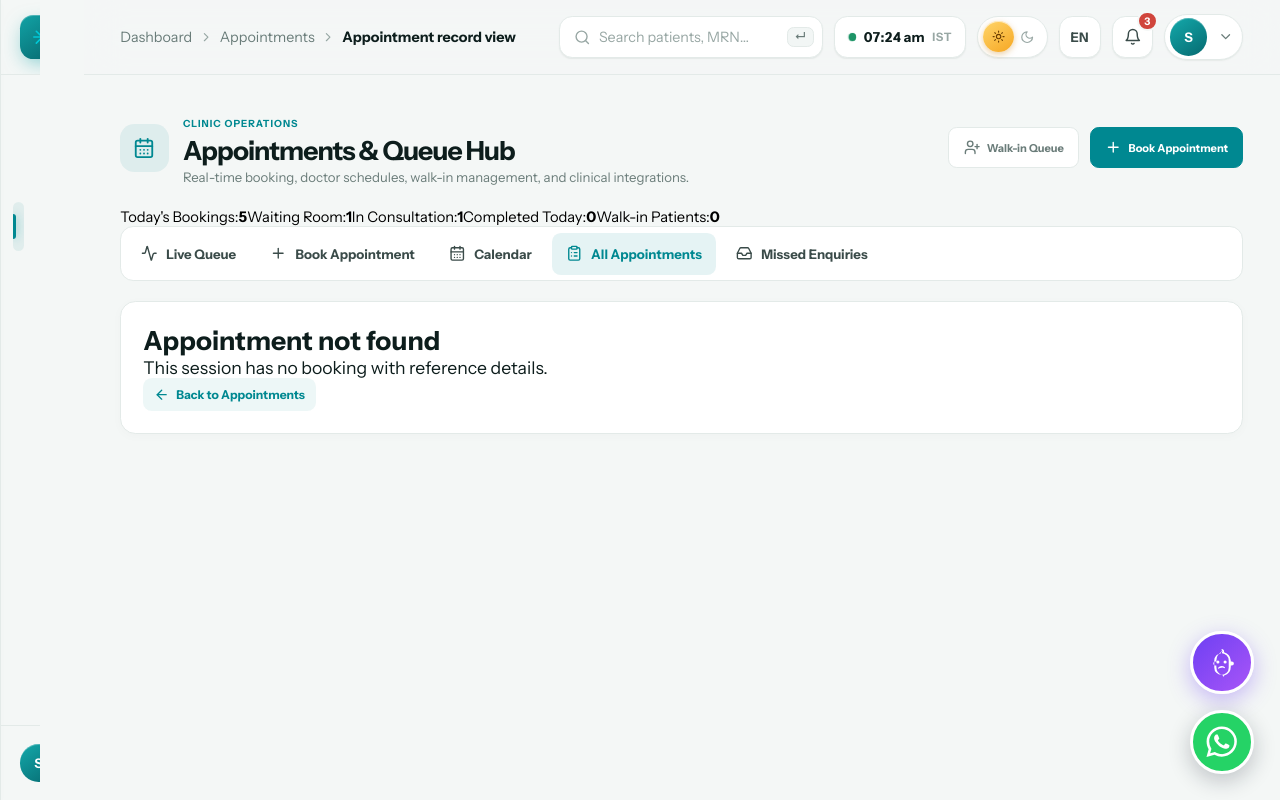
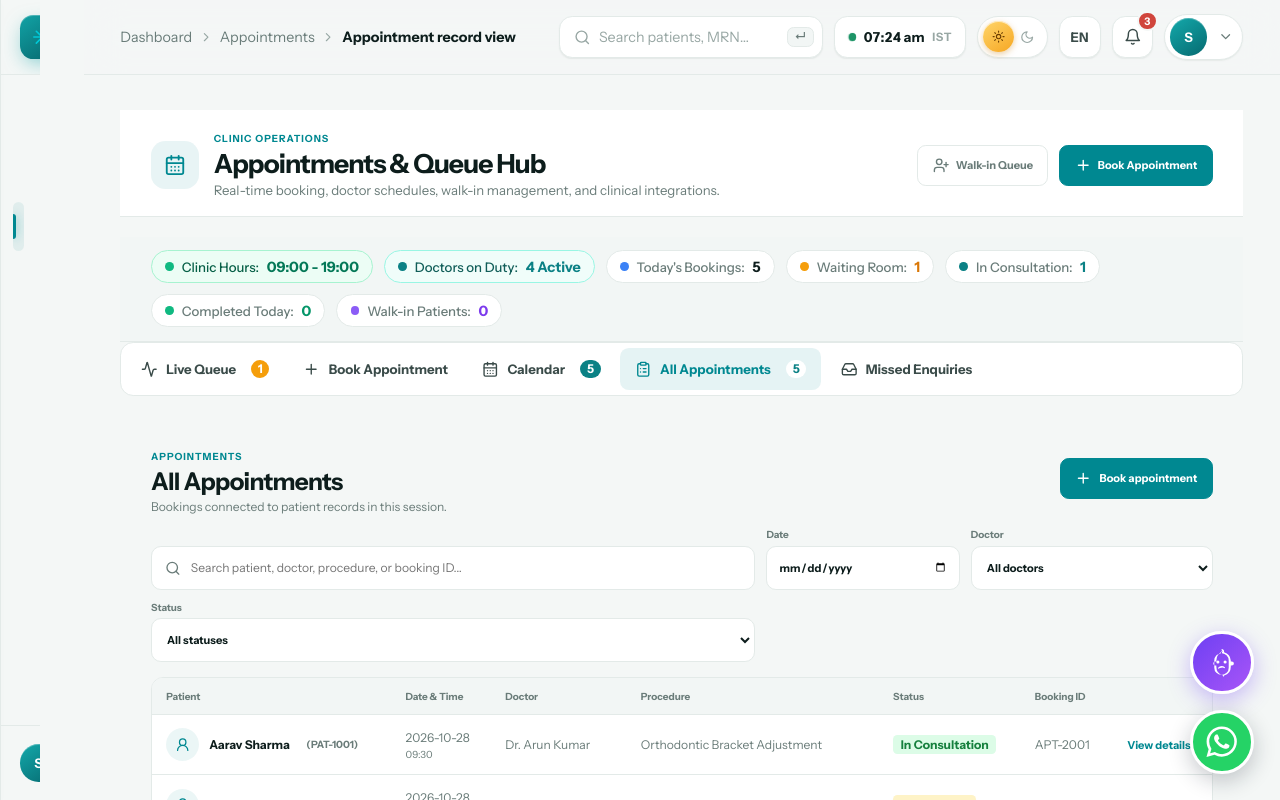
Before and after one commit to WHITEMATRIX24/DocMatrix, a React (Vite) app: page /appointments/details in a window 1280 px wide. Shown: the top 800 px of the page. Built offline with nearby package versions, Linux system fonts and the light colour scheme; sample sign-in values are in the browser's storage; a web font is replaced by a local one.

Commit message:
feat(appointments): wire calendar and live queue routing, import calendar.css, and enhance widget convenience

```diff
--- a/src/features/pageMap.ts
+++ b/src/features/pageMap.ts
@@ -24,11 +24,18 @@ export const LAUNCH_PAGE_MAP: PageMeta[] = [
     importFn: () => import('@/pages/appointments/AppointmentDetailPage'),
   },
   {
-    id: 'appt.details-list',
+    id: 'appt.queue',
     area: 'appointments',
-    filename: 'AppointmentDetailsPage.tsx',
-    componentName: 'AppointmentDetailsPage',
-    importFn: () => import('@/pages/appointments/AppointmentDetailsPage'),
+    filename: 'LiveQueuePage.tsx',
+    componentName: 'LiveQueuePage',
+    importFn: () => import('@/pages/appointments/LiveQueuePage'),
+  },
+  {
+    id: 'appt.calendar',
+    area: 'appointments',
+    filename: 'CalendarPage.tsx',
+    componentName: 'CalendarPage',
+    importFn: () => import('@/pages/appointments/CalendarPage'),
   },
   {
     id: 'appt.enquiries',
--- a/src/pages/appointments/AppointmentDetailPage.tsx
+++ b/src/pages/appointments/AppointmentDetailPage.tsx
@@ -1,4 +1,5 @@
 import React, { useState } from 'react'
+import './calendar.css'
 import { Link, useNavigate, useParams } from 'react-router-dom'
 import {
   ArrowLeft,
--- a/src/pages/appointments/AppointmentsWorkspace.tsx
+++ b/src/pages/appointments/AppointmentsWorkspace.tsx
@@ -1,7 +1,8 @@
 import React, { useMemo } from 'react'
 import { useNavigate } from 'react-router-dom'
 import { CalendarDays, ClipboardList, Inbox, Plus, Activity, UserPlus, CheckCircle2, Clock } from 'lucide-react'
-import { useClinicData } from '@/services/clinicStore'
+import { useClinicData, CLINIC_CONFIG, DENTISTS } from '@/services/clinicStore'
+import './calendar.css'
 
 type AppointmentTab = {
   id: string
@@ -77,6 +78,26 @@ export default function AppointmentsWorkspace({ activeFeatureId, children }: App
 
       {/* Convenient Live KPI Overview Widget Strip */}
       <div className="workspace-kpi-strip">
+        <div
+          className="kpi-widget-pill"
+          style={{ cursor: 'default', background: '#ecfdf5', borderColor: '#a7f3d0' }}
+          title="Clinic operating schedule"
+        >
+          <span className="kpi-dot green" />
+          <span className="kpi-label" style={{ color: '#065f46' }}>Clinic Hours:</span>
+          <strong className="kpi-value" style={{ color: '#047857' }}>{CLINIC_CONFIG.openingTime} - {CLINIC_CONFIG.closingTime}</strong>
+        </div>
+
+        <div
+          className="kpi-widget-pill"
+          style={{ cursor: 'default', background: '#f0fdfa', borderColor: '#99f6e4' }}
+          title="Dentists on duty today"
+        >
+          <span className="kpi-dot teal" />
+          <span className="kpi-label" style={{ color: '#115e59' }}>Doctors on Duty:</span>
+          <strong className="kpi-value" style={{ color: '#0b8185' }}>{DENTISTS.length} Active</strong>
+        </div>
+
         <button
           className="kpi-widget-pill"
           onClick={() => navigate('/appointments/calendar')}
@@ -132,6 +153,19 @@ export default function AppointmentsWorkspace({ activeFeatureId, children }: App
         {tabs.map((tab) => {
           const Icon = tab.icon
           const active = selectedTabId === tab.id
+          let badge: number | null = null
+          let badgeColor = ''
+          if (tab.id === 'appt.queue' && waitingCount > 0) {
+            badge = waitingCount
+            badgeColor = '#f59e0b'
+          } else if (tab.id === 'appt.calendar' && todayAppts.length > 0) {
+            badge = todayAppts.length
+            badgeColor = '#0b8185'
+          } else if (tab.id === 'appt.details-list' && appointments.length > 0) {
+            badge = appointments.length
+            badgeColor = '#64748b'
+          }
+
           return (
             <button
               key={tab.id}
@@ -141,6 +175,22 @@ export default function AppointmentsWorkspace({ activeFeatureId, children }: App
             >
               <Icon size={15} />
               <span>{tab.label}</span>
+              {badge !== null && (
+                <span
+                  style={{
+                    marginLeft: '6px',
+                    padding: '1px 6px',
+                    fontSize: '11px',
+                    fontWeight: 700,
+                    borderRadius: '10px',
+                    background: active ? '#ffffff' : (badgeColor || '#0b8185'),
+                    color: active ? '#0b8185' : '#ffffff',
+                    lineHeight: '1.3'
+                  }}
+                >
+                  {badge}
+                </span>
+              )}
             </button>
           )
         })}
--- a/src/pages/appointments/CalendarPage.tsx
+++ b/src/pages/appointments/CalendarPage.tsx
@@ -1,4 +1,5 @@
 import React, { useState, useMemo } from 'react'
+import './calendar.css'
 import { useNavigate, Link } from 'react-router-dom'
 import {
   Calendar,
--- a/src/pages/appointments/LiveQueuePage.tsx
+++ b/src/pages/appointments/LiveQueuePage.tsx
@@ -1,4 +1,5 @@
 import React, { useState } from 'react'
+import './calendar.css'
 import { Link } from 'react-router-dom'
 import {
   Activity,
--- a/src/pages/appointments/NewAppointmentPage.tsx
+++ b/src/pages/appointments/NewAppointmentPage.tsx
@@ -1,4 +1,5 @@
 import React, { useState, useMemo } from 'react'
+import './calendar.css'
 import { useNavigate, Link, useSearchParams } from 'react-router-dom'
 import {
   CalendarDays,
--- a/src/routes/appRoutes.jsx
+++ b/src/routes/appRoutes.jsx
@@ -15,6 +15,7 @@ import StaffPortal from '@/StaffPortal'
 import ForgotPassword from '@/pages/ForgotPassword'
 
 // Lazy-load all launch feature components
+const AppointmentDetailsPage = lazy(() => import('@/pages/appointments/AppointmentDetailsPage'))
 const lazyComponents = {}
 for (const page of LAUNCH_PAGE_MAP) {
   lazyComponents[page.id] = lazy(page.importFn)
@@ -87,10 +88,20 @@ export function AppRoutes({
         {/* 5. Protected Area Hub Pages (Decision D4: Accounts and Settings role-limited) */}
         <Route
           path="/appointments"
-          element={<CalendarPage />}
+          element={<Navigate to="/appointments/calendar" replace />}
         />
-        <Route path="/appointments/queue" element={<CalendarPage />} />
-        <Route path="/appointments/calendar" element={<CalendarPage />} />
+        <Route
+          path="/appointments/details"
+          element={
+            <ProtectedRoute currentUser={currentUser}>
+              <AppointmentsWorkspace activeFeatureId="appt.details-list">
+                <Suspense fallback={<PageFallback />}>
+                  <AppointmentDetailsPage />
+                </Suspense>
+              </AppointmentsWorkspace>
+            </ProtectedRoute>
+          }
+        />
         <Route
           path="/patients"
           element={<AreaPage areaKey="patients" />}
```
